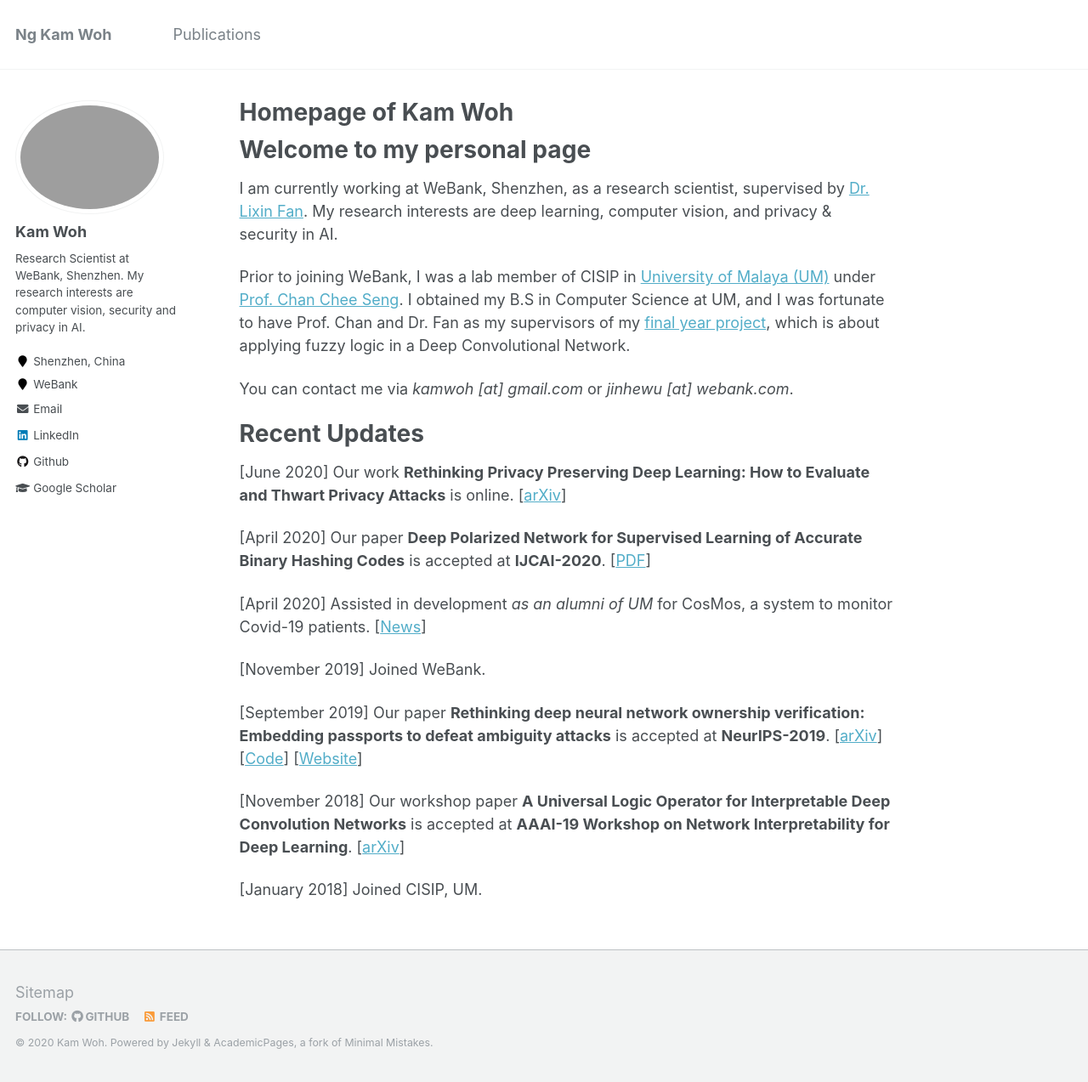
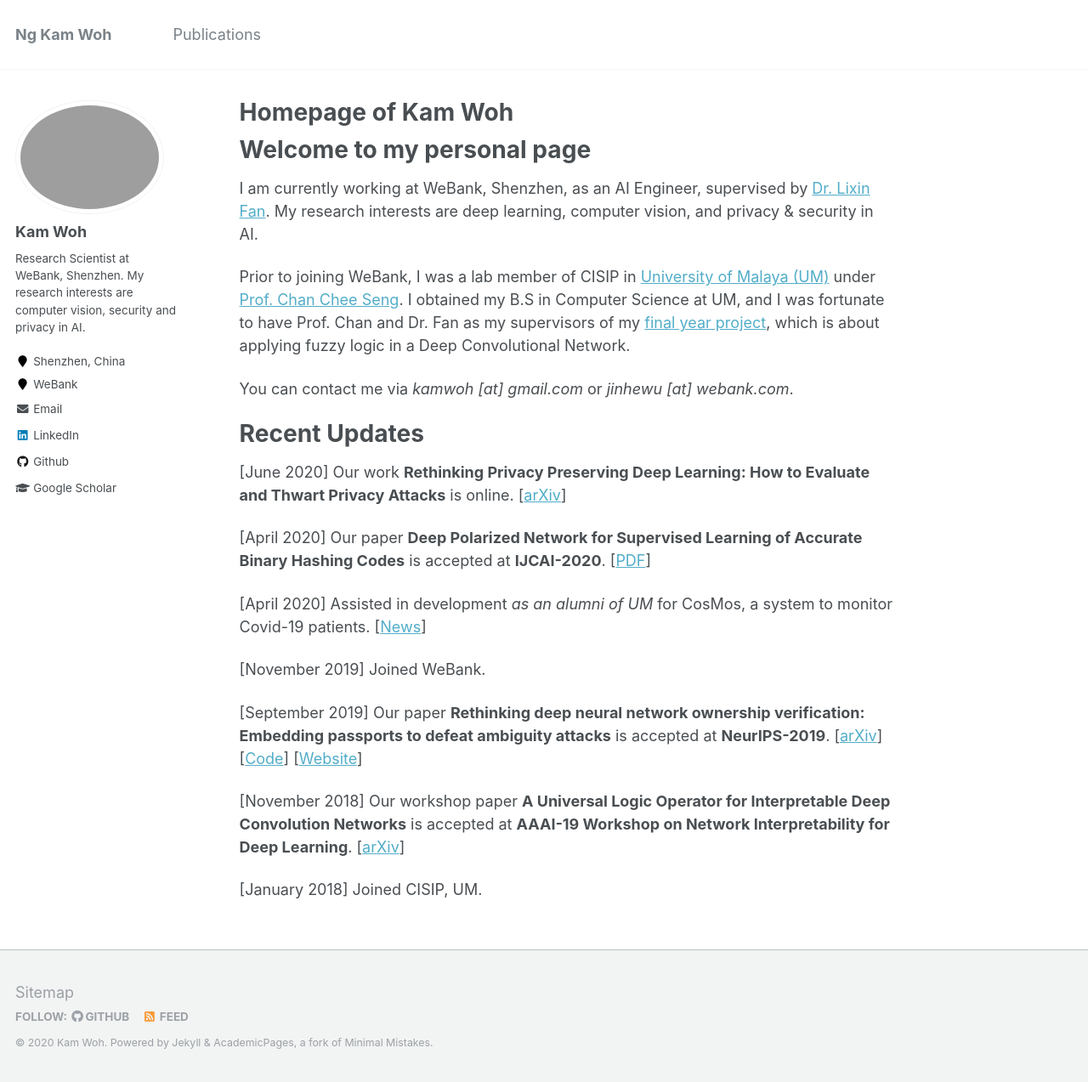
Before and after one commit to kamwoh/kamwoh.github.io, a Jekyll site: the page built from _pages/about.md, in a window 1280 px wide and 1273 px high. Shown: the whole window at 85% size. Built offline with Jekyll 4.4.1, drawn with Linux system fonts in a browser that asks for light colours.

Commit message:
updated about

```diff
--- a/_pages/about.md
+++ b/_pages/about.md
@@ -10,7 +10,7 @@
 
 Welcome to my personal page
 ======
-I am currently working at WeBank, Shenzhen, as a research scientist, supervised by [Dr. Lixin Fan](https://www.linkedin.com/in/lixin-fan-9278406/). My research interests are deep learning, computer vision, and privacy & security in AI.
+I am currently working at WeBank, Shenzhen, as an AI Engineer, supervised by [Dr. Lixin Fan](https://www.linkedin.com/in/lixin-fan-9278406/). My research interests are deep learning, computer vision, and privacy & security in AI.
 
 Prior to joining WeBank, I was a lab member of CISIP in [University of Malaya (UM)](https://um.edu.my/) under [Prof. Chan Chee Seng](http://cs-chan.com/). I obtained my B.S in Computer Science at UM, and I was fortunate to have Prof. Chan and Dr. Fan as my supervisors of my [final year project](https://arxiv.org/abs/1901.08551), which is about applying fuzzy logic in a Deep Convolutional Network.
 
```
